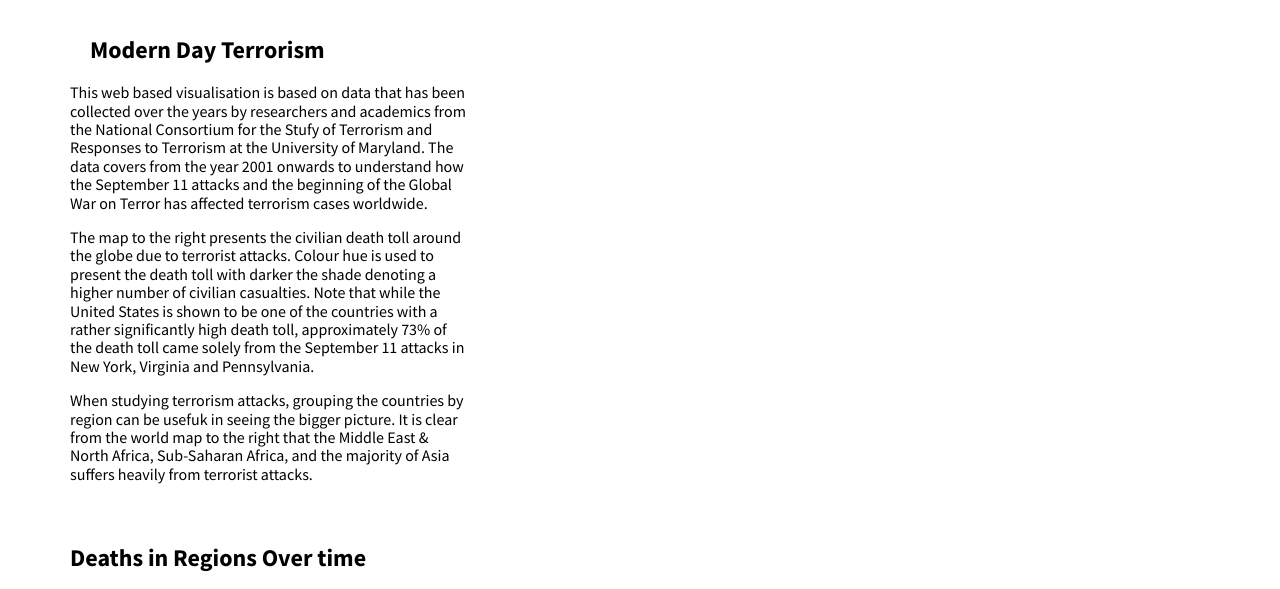
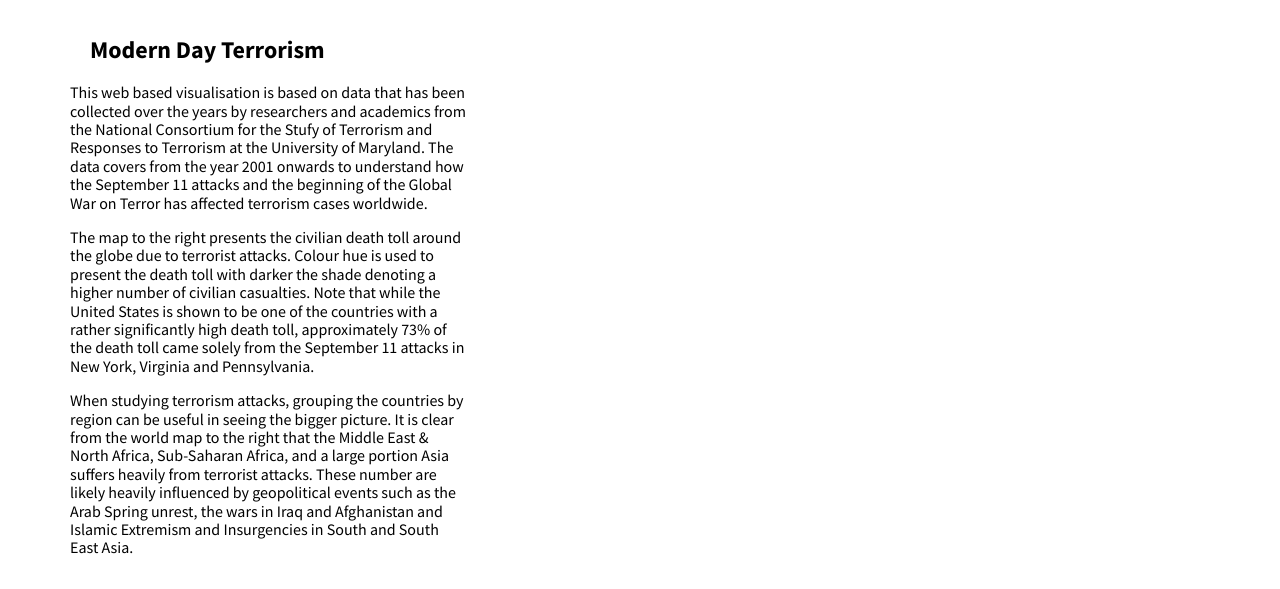
Before and after one commit to plyanan/FIT3179, a plain HTML site: page Assignment2index.html in a window 1280 px wide. Shown: the part 168-757 px from the top of the page. Drawn offline with nearby package versions, Linux system fonts and the light colour scheme; a script that the page names is missing.

Commit message:
Update Assignment2index.html

```diff
--- a/Assignment2index.html
+++ b/Assignment2index.html
@@ -86,7 +86,7 @@ h3 { font-size: 19px;
            <h2>Modern Day Terrorism</h2
             <p>This web based visualisation is based on data that has been collected over the years by researchers and academics from the National Consortium for the Stufy of Terrorism and Responses to Terrorism at the University of Maryland. The data covers from the year 2001 onwards to understand how the September 11 attacks and the beginning of the Global War on Terror has affected terrorism cases worldwide. </p>
             <p>The map to the right presents the civilian death toll around the globe due to terrorist attacks. Colour hue is used to present the death toll with darker the shade denoting a higher number of civilian casualties. Note that while the United States is shown to be one of the countries with a rather significantly high death toll, approximately 73% of the death toll came solely from the September 11 attacks in New York, Virginia and Pennsylvania.  </p>
-            <p>When studying terrorism attacks, grouping the countries by region can be usefuk in seeing the bigger picture. It is clear from the world map to the right that the Middle East & North Africa, Sub-Saharan Africa, and the majority of Asia suffers heavily from terrorist attacks.</p>
+            <p>When studying terrorism attacks, grouping the countries by region can be useful in seeing the bigger picture. It is clear from the world map to the right that the Middle East & North Africa, Sub-Saharan Africa, and a large portion Asia suffers heavily from terrorist attacks. These number are likely heavily influenced by geopolitical events such as the Arab Spring unrest, the wars in Iraq and Afghanistan and Islamic Extremism and Insurgencies in South and South East Asia.</p>
           </div>
         </div>
         <div class="pure-u-17-24">
```
